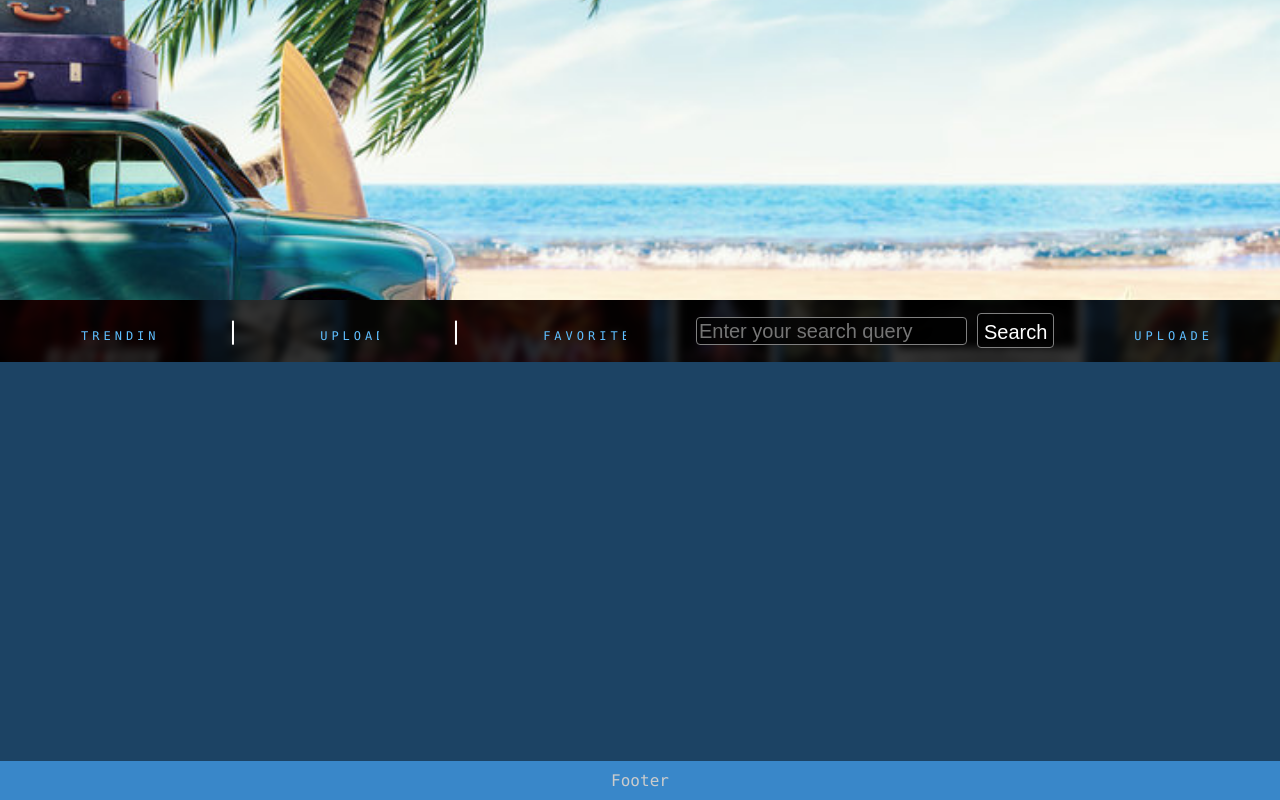
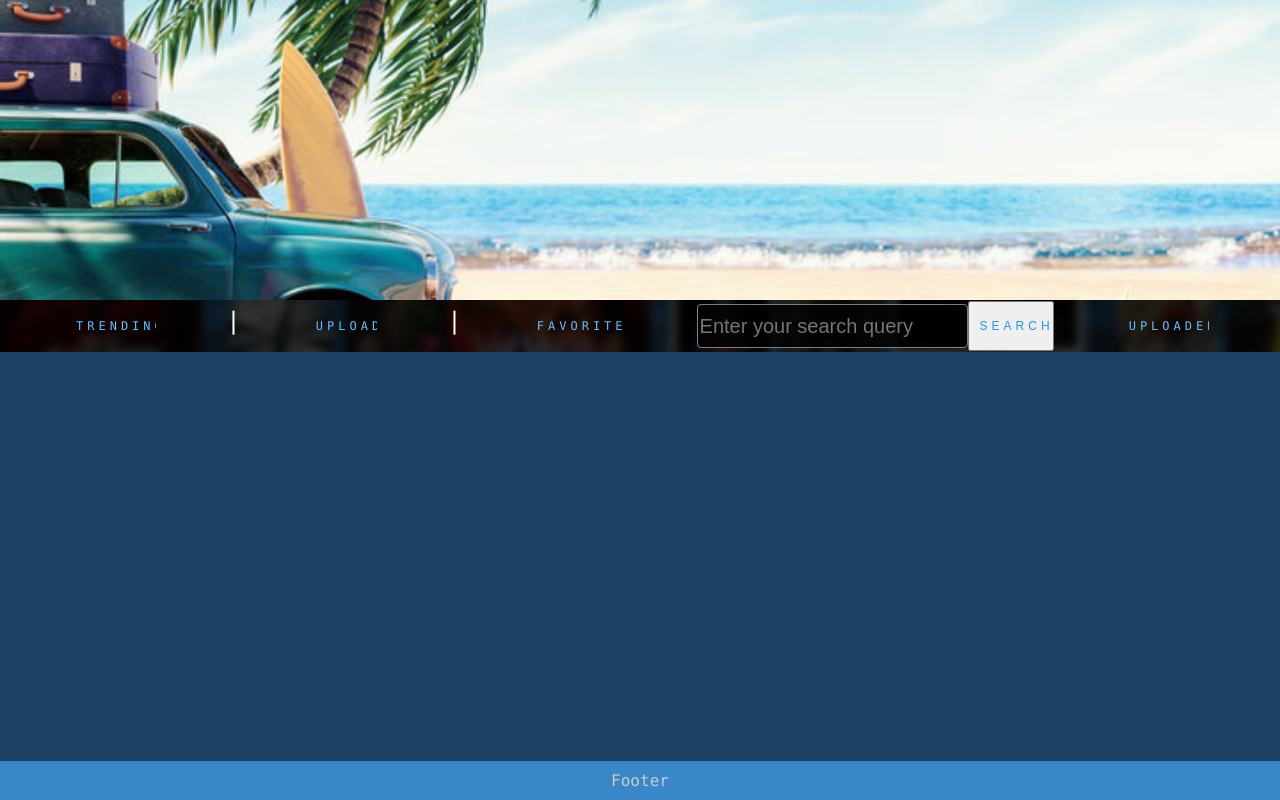
Before and after one commit to Web-project-A58/Web-project-A58, a website with bundled scripts: page template/index.html in a window 1280 px wide. Built offline with nearby package versions, Linux system fonts and the light colour scheme; no server answers.

Commit message:
css-center-img

```diff
--- a/template/styles/main.css
+++ b/template/styles/main.css
@@ -30,10 +30,10 @@ header {
 
 nav {
   grid-area: menu;
-  height: 60px;
+  height: 50px;
   background: url('../images//banner-bottom.png');
   font-size: 1.5em;
-  line-height: 60px;
+  line-height: 40px;
   padding: 1px;
   color: white;
   display: flex;
@@ -59,7 +59,7 @@ body {
 a {
   position: relative;
   display: inline-block;
-  padding: 5px 10px;
+  padding: 5px 5px;
   color: #2196f3;
   text-transform: uppercase;
   letter-spacing: 4px;
@@ -178,25 +178,32 @@ a.active {
 input#search {
   font-size: 20px;
   background-color: rgba(0, 0, 0, 0.8);
-  color: white;
-  border: 1px solid gray;
+  color: #2196f3;
+   border: 1px solid gray;
   border-radius: 4px;
-  height: 24px;
+  height: 40px;
   flex: 1 0;
   margin: auto;
 }
 
 button#searchButton {
-  font-size: 20px;
-  background-color: rgba(0, 0, 0, 0.8);
-  padding-top: 4px;
-  color: white;
-  border: 1px solid gray;
-  border-radius: 4px;
-  height: 35px;
-  margin-top: 12px;
-  margin-left: 10px;
-  cursor: pointer;
+  position: relative;
+  display: inline-block;
+  padding: 5px 10px;
+  color: #2196f3;
+  text-transform: uppercase;
+  letter-spacing: 4px;
+  text-decoration: none;
+  font-size: 12px;
+  overflow: hidden;
+  transition: 0.2s;
+}
+
+button#searchButton:hover {
+  color: #255784;
+  background: #2196f3;
+  box-shadow: 0 0 10px #2196f3, 0 0 40px #2196f3, 0 0 80px #2196f3;
+  transition-delay: 0.2s;
 }
 span.favorite {
   padding-left: 10px;
@@ -212,7 +219,8 @@ span.favorite:hover {
 }
 
 #container div {
-  display: grid ;
+  display: grid;
+  justify-content: space-around;
   text-align: center;
 }
 
```
